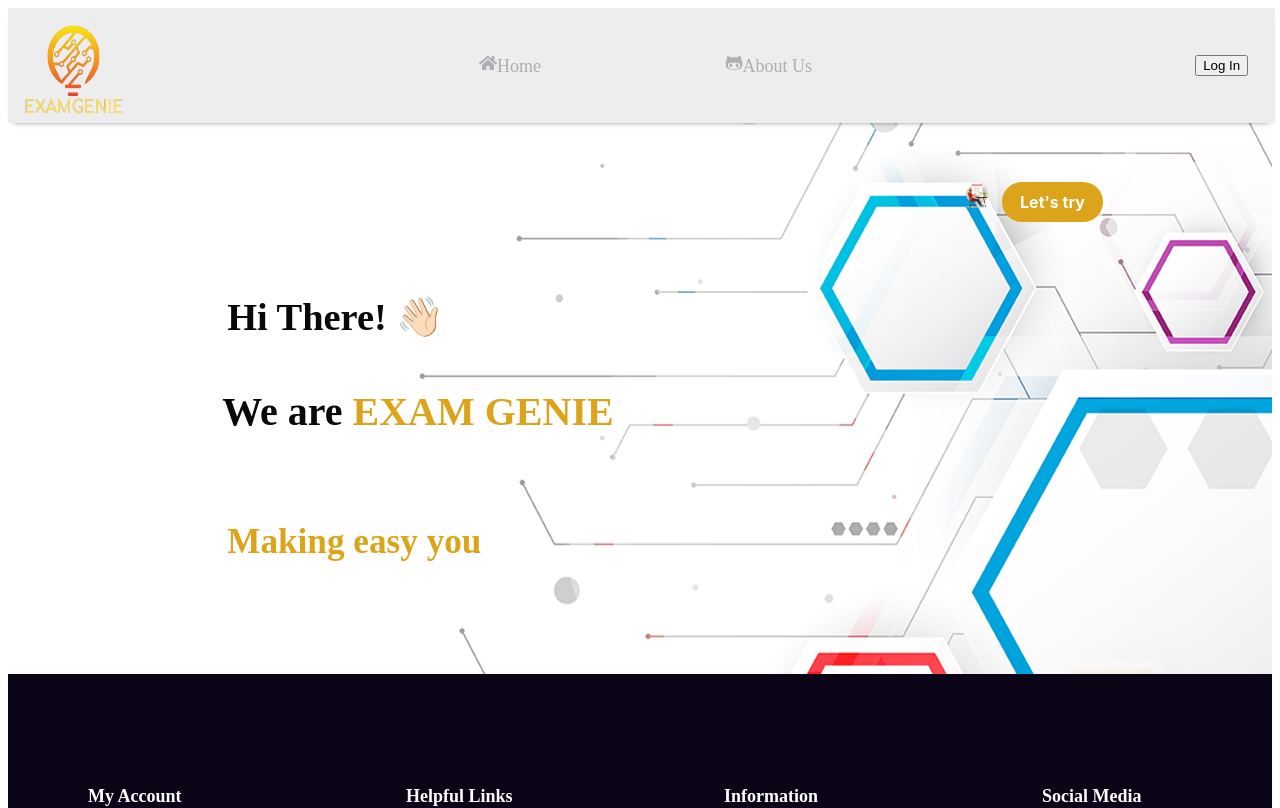
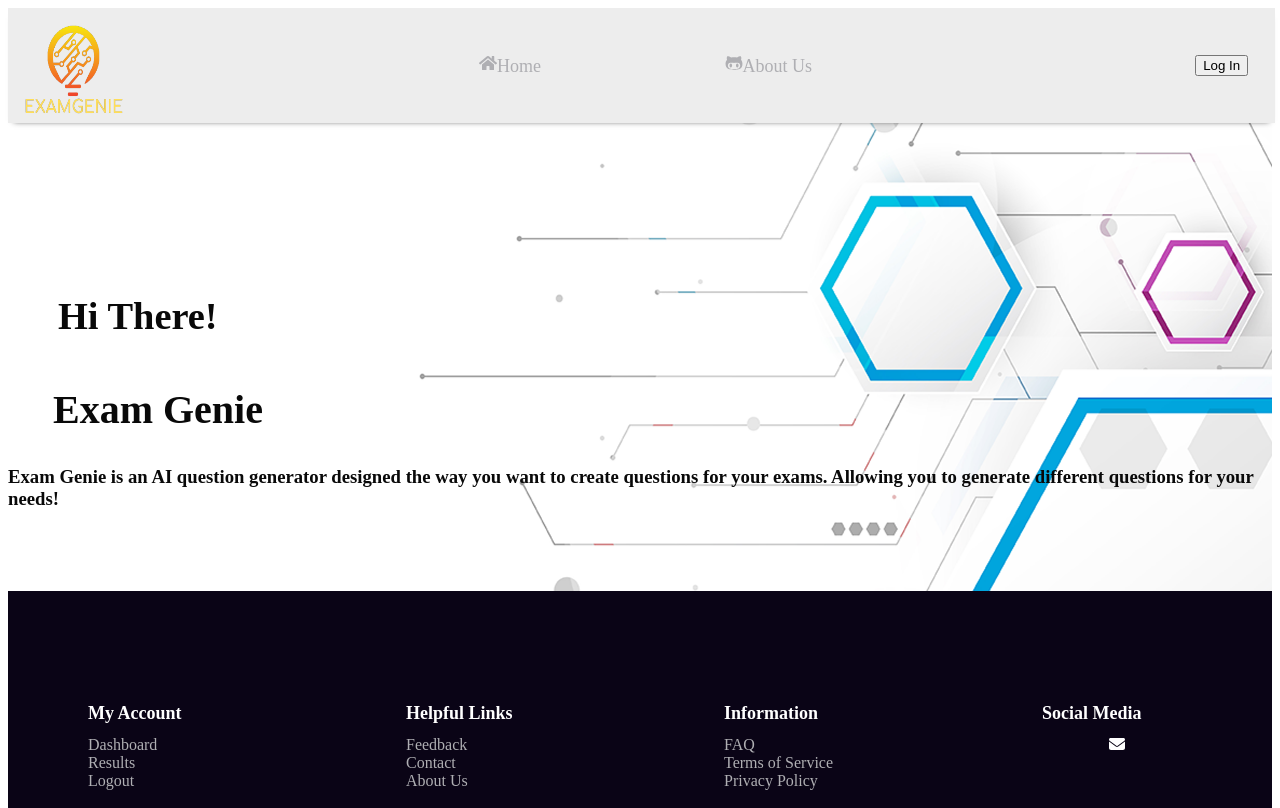
Before and after one commit to femorales7/exam-genie, a React (Create React App) app in the folder frontend/: page / in a window 1280 px wide. Shown: the top 808 px of the page. Built offline with nearby package versions, Linux system fonts and the light colour scheme.

Commit message:
Working on home

```diff
--- a/frontend/src/pages/home.js
+++ b/frontend/src/pages/home.js
@@ -30,38 +30,40 @@
             <div className="home-header">
               <h1 style={{ paddingBottom: 15 }} className="heading">
                 Hi There!{" "}
-                <span className="wave" role="img" aria-labelledby="wave">
+                {/* <span className="wave" role="img" aria-labelledby="wave">
                   👋🏻
-                </span>
+                </span> */}
               </h1>
 
               <h1 className="heading-name">
-                We are
-                <strong className="main-name"> EXAM GENIE</strong>
+                Exam Genie
               </h1>
+              <h3>
+                Exam Genie is an AI question generator designed the way you want to create questions for your exams. Allowing you to generate different questions for your needs!
+              </h3>
 
-              <div style={{ padding: 50 }}>
+              {/* <div style={{ padding: 50 }}>
                 <Type />
-              </div>
+              </div> */}
             </div>
 
-            <div>
-              <img
+            {/* <div> */}
+              {/* <img
                 src={homeImage}
                 alt="home pic"
                 className="img-fluid"
                 style={{ maxHeight: "450px" }}
-              />
-            <button
+              /> */}
+            {/* <button
                 className="buttonLets"
                 role="button"
                 onClick={handleButtonClick}
               >
                 Let's try
-            </button>
+            </button> */}
 
 
-            </div>
+            {/* </div> */}
           </div>
         </Container>
       </Container>
```
Also changed, not shown: frontend/src/pages/construction.js (added, +23 -0 lines).
